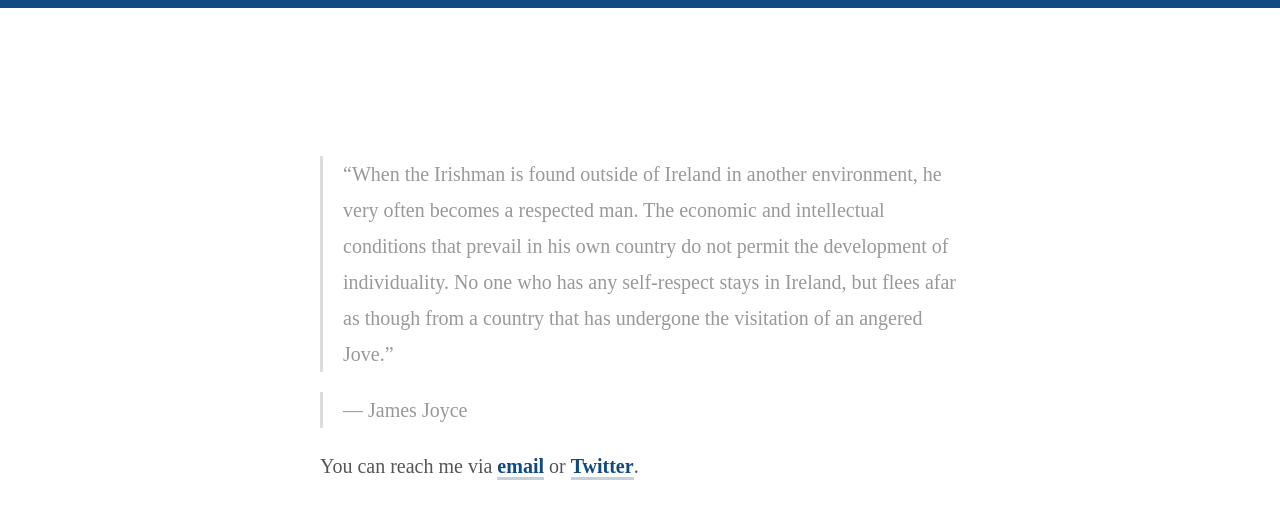
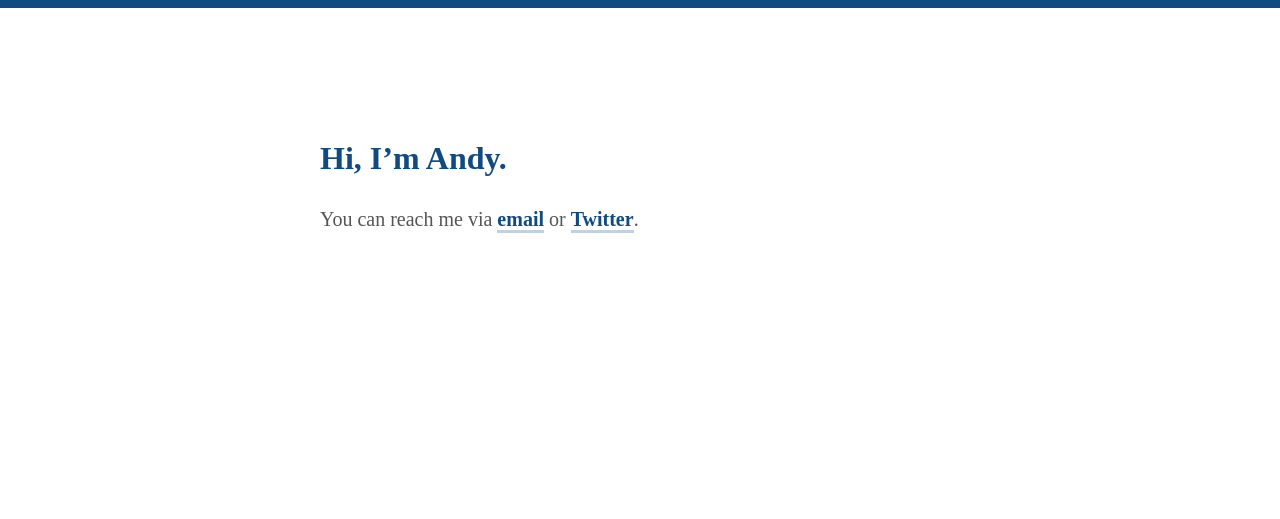
Before and after one commit to andymcmillan/andymcmillan, a Jekyll site: the page built from index.md, in a window 1280 px wide. Shown: the top 519 px of the page. Built offline with Jekyll 4.4.1, drawn with Linux system fonts in a browser that asks for light colours; Markdown is read by kramdown in place of the engine named in the settings.

Commit message:
Update index.md

```diff
--- a/index.md
+++ b/index.md
@@ -3,8 +3,6 @@ layout: default
 title: Good On Paper
 ---
 
-> “When the Irishman is found outside of Ireland in another environment, he very often becomes a respected man. The economic and intellectual conditions that prevail in his own country do not permit the development of individuality. No one who has any self-respect stays in Ireland, but flees afar as though from a country that has undergone the visitation of an angered Jove.”
-
-> — James Joyce
+# Hi, I'm Andy.
 
 You can reach me via [email](mailto:andy@goodonpaper.com) or [Twitter](http://twitter.com/andymcmillan).
```
